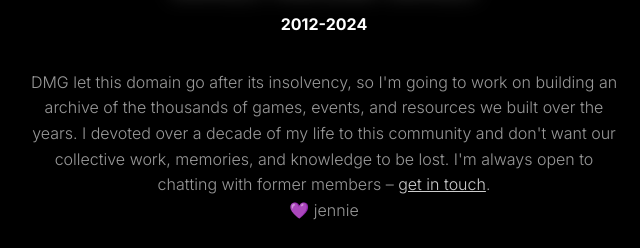
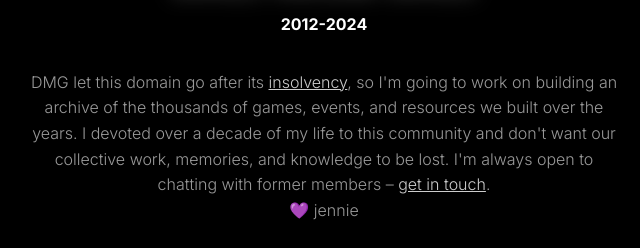
Before and after one commit to jennie/dmg-archive, a plain HTML site: page index.html in a window 1280 px wide. Shown: the part 358-606 px from the top of the page, 316-956 px from the left. Drawn offline with Linux system fonts and the light colour scheme.

Commit message:
Add link

```diff
--- a/index.html
+++ b/index.html
@@ -18,12 +18,17 @@
       <div class="content">
         <p class="rip"><b>2012-2024</b></p>
         <p>
-          DMG let this domain go after its insolvency, so I'm going to work on
-          building an archive of the thousands of games, events, and resources
-          we built over the years. I devoted over a decade of my life to this
-          community and don't want our collective work, memories, and knowledge
-          to be lost. I'm always open to chatting with former members – <a
-            href="mailto:jennie@jenniefaber.com"
+          DMG let this domain go after its
+          <a
+            href="https://soandso.jenniefaber.com/"
+            target="_blank"
+            rel="noopener noreferrer"
+            >insolvency</a
+          >, so I'm going to work on building an archive of the thousands of
+          games, events, and resources we built over the years. I devoted over a
+          decade of my life to this community and don't want our collective
+          work, memories, and knowledge to be lost. I'm always open to chatting
+          with former members – <a href="mailto:jennie@jenniefaber.com"
             >get in touch</a
           >.
         </p>
```
